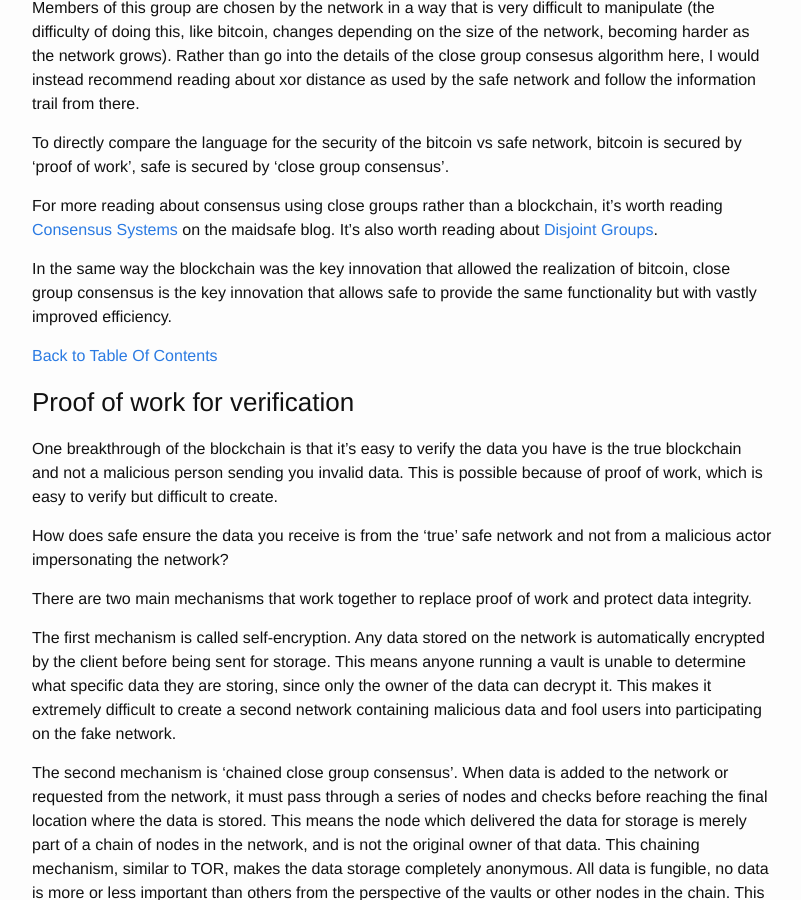
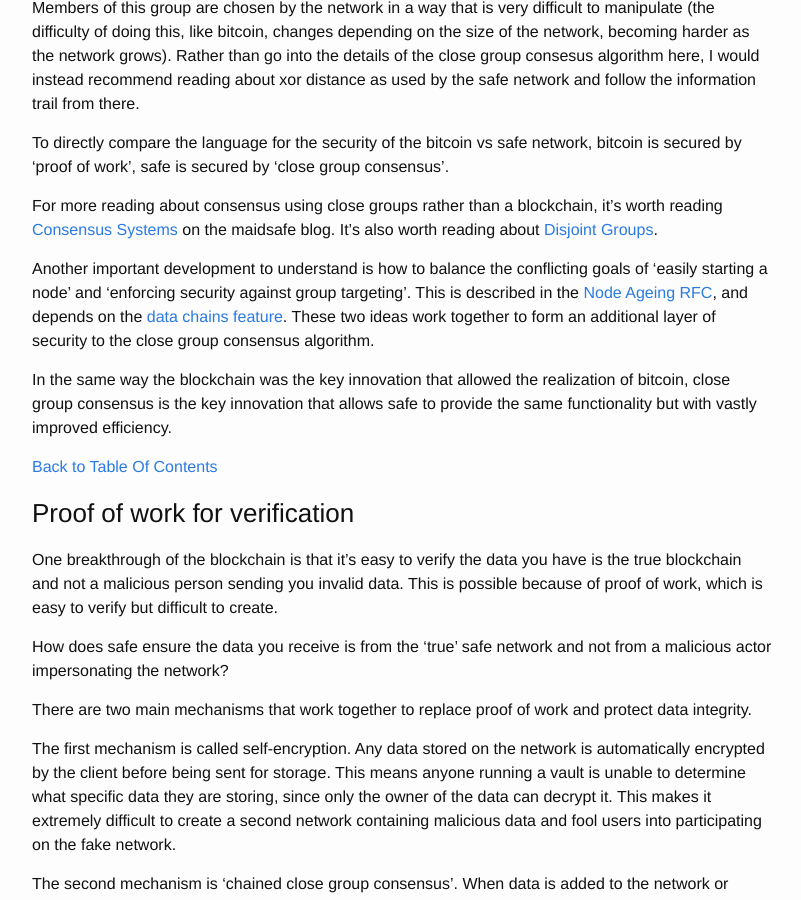
Before and after one commit to safe-network-explained/safe-network-explained.github.io, a Jekyll site: the page built from _posts/2016-05-05-safe-for-bitcoiners.markdown, in a window 1280 px wide and 900 px high, scrolled down 2280 px. Shown: the whole window, without its empty margins (238-1039 px from the left). Built offline with Jekyll 4.4.1, drawn with Linux system fonts in a browser that asks for light colours; some of the changed text lies outside the part shown.

Commit message:
Add content for data chains and node ageing

```diff
--- a/_posts/2016-05-05-safe-for-bitcoiners.markdown
+++ b/_posts/2016-05-05-safe-for-bitcoiners.markdown
@@ -80,6 +80,8 @@
 To directly compare the language for the security of the bitcoin vs safe network, bitcoin is secured by 'proof of work', safe is secured by 'close group consensus'.
 
 For more reading about consensus using close groups rather than a blockchain, it's worth reading [Consensus Systems](https://blog.maidsafe.net/tag/consensus-systems/) on the maidsafe blog. It's also worth reading about [Disjoint Groups](https://github.com/maidsafe/rfcs/blob/master/text/0037-disjoint-groups/0037-disjoint-groups.md).
+
+Another important development to understand is how to balance the conflicting goals of 'easily starting a node' and 'enforcing security against group targeting'. This is described in the [Node Ageing RFC](https://github.com/maidsafe/rfcs/blob/master/text/0045-node-ageing/0045-node-ageing.md), and depends on the [data chains feature](https://github.com/maidsafe/rfcs/blob/master/text/0029-data-chains.md/0029-data-chains.md). These two ideas work together to form an additional layer of security to the close group consensus algorithm.
 
 In the same way the blockchain was the key innovation that allowed the realization of bitcoin, close group consensus is the key innovation that allows safe to provide the same functionality but with vastly improved efficiency.
 
@@ -283,6 +285,8 @@
 If the safe network becomes primarily centralized to a small number of giant data centers, it would have some pros and some cons.
 
 Imagine a large-scale blackout across a nation. This could have extreme impact on the safe network, and possibly induce churn events that cannot be resolved. This is true of the network even without centralized farming, but would be especially prominent as farming becomes more centralized. This situation is a lot like the type of runaway bitcoin might face if verification of blocks takes longer than ten minutes, leading to a situation where it's impossible to catch up to the head of the blockchain.
+
+On a related tangent, [data chains](https://metaquestions.me/2016/07/20/data-chains-what-why-how/) will allow the network to be restored in the event of catastrophic failure, so data will not be lost.
 
 Imagine collusion between data centers. They may be able to destroy individual bits of data, but they wouldn't know what they were destroying. They wouldn't be able to modify it in a meaningful way because they wouldn't be able to decrypt and re-encrypt the data without the keys, which only the owner has.
 
@@ -928,10 +932,12 @@
 * churn
 * close group consensus
 * crust (connected rust)
+* [data chains](https://metaquestions.me/2016/07/20/data-chains-what-why-how/) - also see [the RFC](https://github.com/maidsafe/rfcs/blob/master/text/0029-data-chains.md/0029-data-chains.md)
 * distributed hash table (DHT), especially the kademlia implementation
 * farming
 * k-buckets, especially the [unique implementation](https://github.com/maidsafe/rfcs/blob/1cd4ed22709fed673f5ce51c1d861d879abd7aec/text/0019-new-kademlia-routing-logic/0019-new-kademlia-routing-logic.md) in the safe network
 * network addressable element
+* node ageing, see [the RFC](https://github.com/maidsafe/rfcs/blob/master/text/0045-node-ageing/0045-node-ageing.md)
 * opportunistic caching
 * recycling safecoin
 * self-encryption
```
